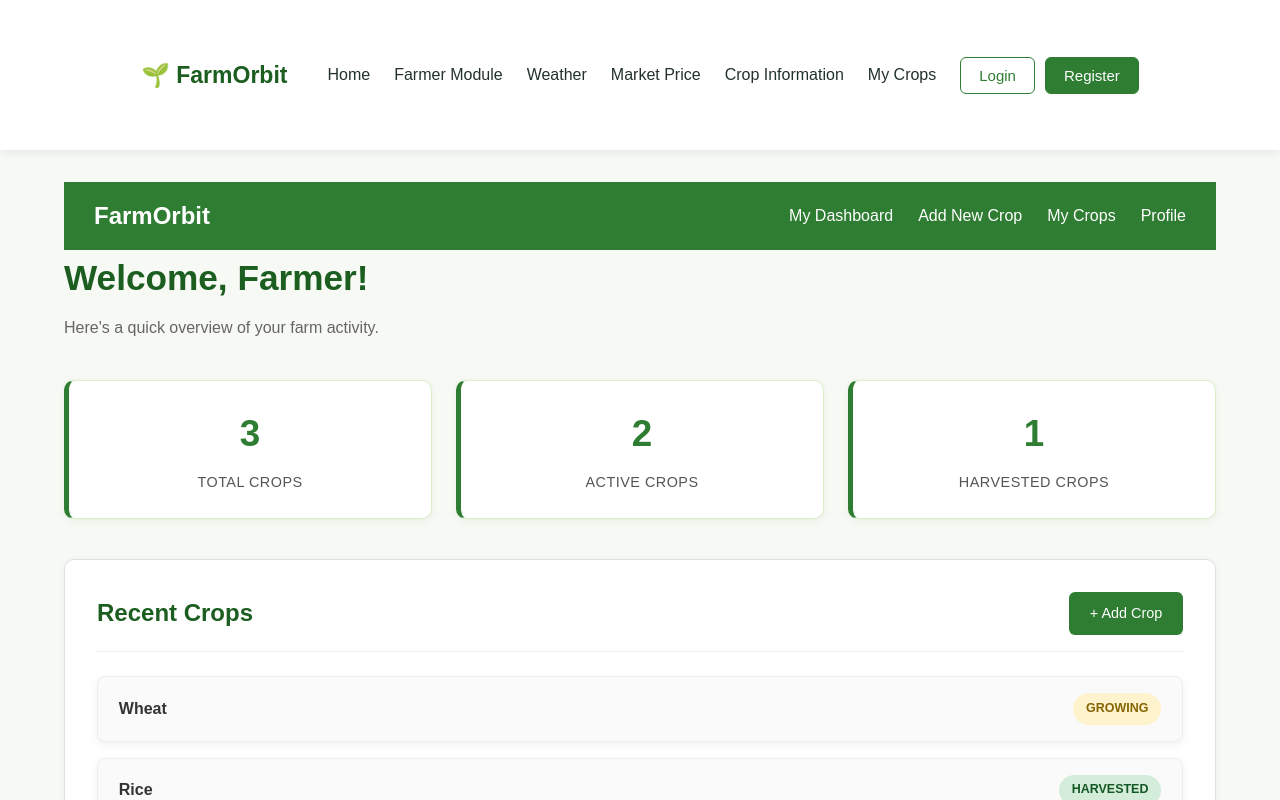
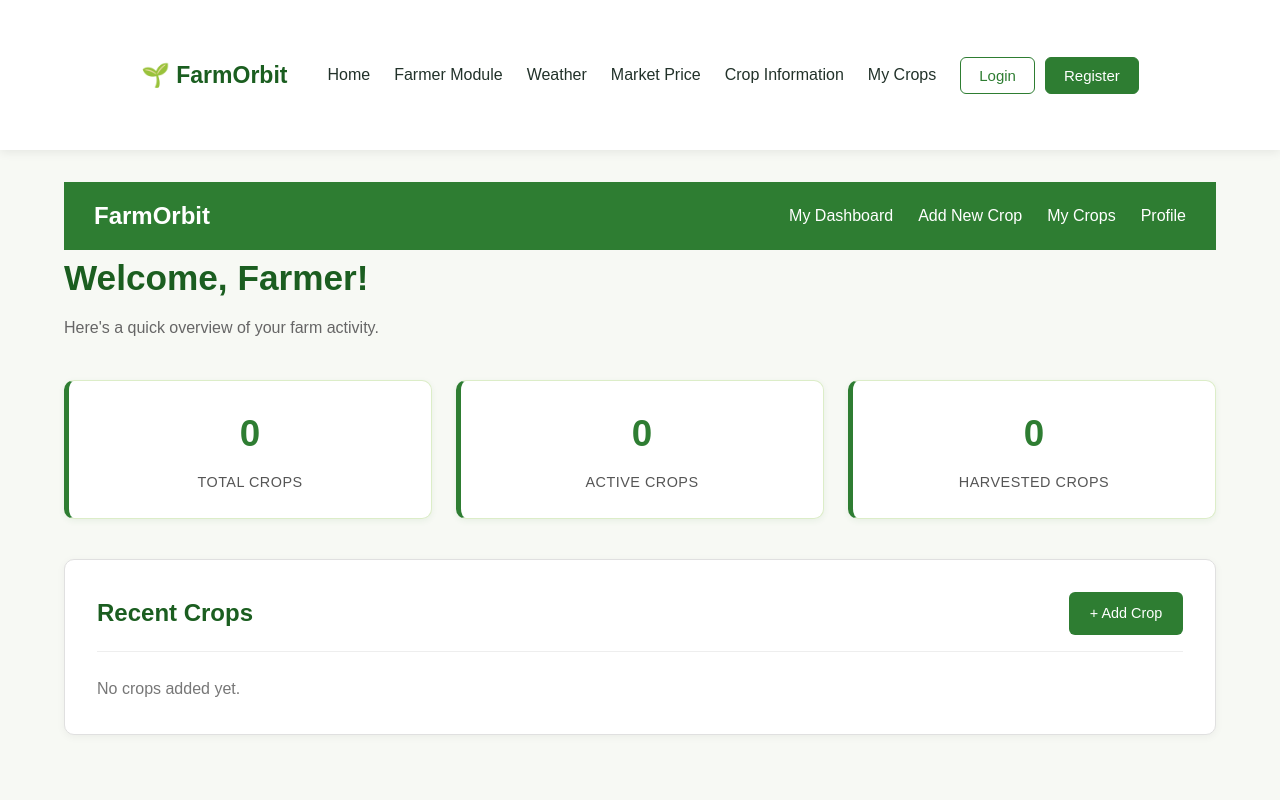
Before and after one commit to kalraananya2007-source/FarmOrbit, a React (Vite) app: page /farmer in a window 1280 px wide. Shown: the top 800 px of the page. Built offline with nearby package versions, Linux system fonts and the light colour scheme.

Commit message:
Sync farmer dashboard with crop data

```diff
--- a/src/components/farmer.jsx
+++ b/src/components/farmer.jsx
@@ -1,52 +1,47 @@
+import { useEffect, useState } from "react";
 import FarmerNavbar from "./farmerNavbar";
-
 import "./farmer.css";
-import { Link } from 'react-router-dom';
+import { Link } from "react-router-dom";
 
 function Farmer() {
+  const [crops, setCrops] = useState([]);
 
-  // Dummy crop data for now
-  const recentCrops = [
-    { id: 1, name: "Wheat", status: "Growing" },
-    { id: 2, name: "Rice", status: "Harvested" },
-    { id: 3, name: "Sugarcane", status: "Growing" },
-  ];
+  useEffect(() => {
+    const savedCrops = JSON.parse(localStorage.getItem("crops")) || [];
+    setCrops(savedCrops);
+  }, []);
+
+  const totalCrops = crops.length;
+
+  const recentCrops = crops.slice(-3).reverse();
 
   return (
     <div className="farmer-container">
-
-      {/* Farmer Navbar */}
       <FarmerNavbar />
 
-      {/* Welcome Section */}
       <section className="farmer-welcome">
         <h1>Welcome, Farmer!</h1>
         <p>Here's a quick overview of your farm activity.</p>
       </section>
 
-      {/* Stats Section */}
       <section className="farmer-stats">
-
         <div className="stat-card">
-          <h2>3</h2>
+          <h2>{totalCrops}</h2>
           <p>Total Crops</p>
         </div>
 
         <div className="stat-card">
-          <h2>2</h2>
+          <h2>{crops.length}</h2>
           <p>Active Crops</p>
         </div>
 
         <div className="stat-card">
-          <h2>1</h2>
+          <h2>0</h2>
           <p>Harvested Crops</p>
         </div>
-
       </section>
 
-      {/* Recent Crops Section */}
       <section className="farmer-recent-crops">
-
         <div className="recent-crops-header">
           <h2>Recent Crops</h2>
 
@@ -55,30 +50,22 @@ function Farmer() {
           </Link>
         </div>
 
+        {recentCrops.length === 0 ? (
+          <p className="no-crops">No crops added yet.</p>
+        ) : (
           <div className="crop-list">
-
             {recentCrops.map((crop) => (
               <div className="crop-card" key={crop.id}>
+                <span className="crop-name">{crop.name}</span>
 
-              <span className="crop-name">
-                {crop.name}
+                <span className="crop-status growing">
+                  {crop.type}
                 </span>
-
-              <span
-                className={`crop-status ${
-                  crop.status === "Growing" ? "growing" : "harvested"
-                }`}
-              >
-                {crop.status}
-              </span>
-
               </div>
             ))}
-
           </div>
-
+        )}
       </section>
-
     </div>
   );
 }
```
Lines whose indentation alone changed are shown as unchanged.
